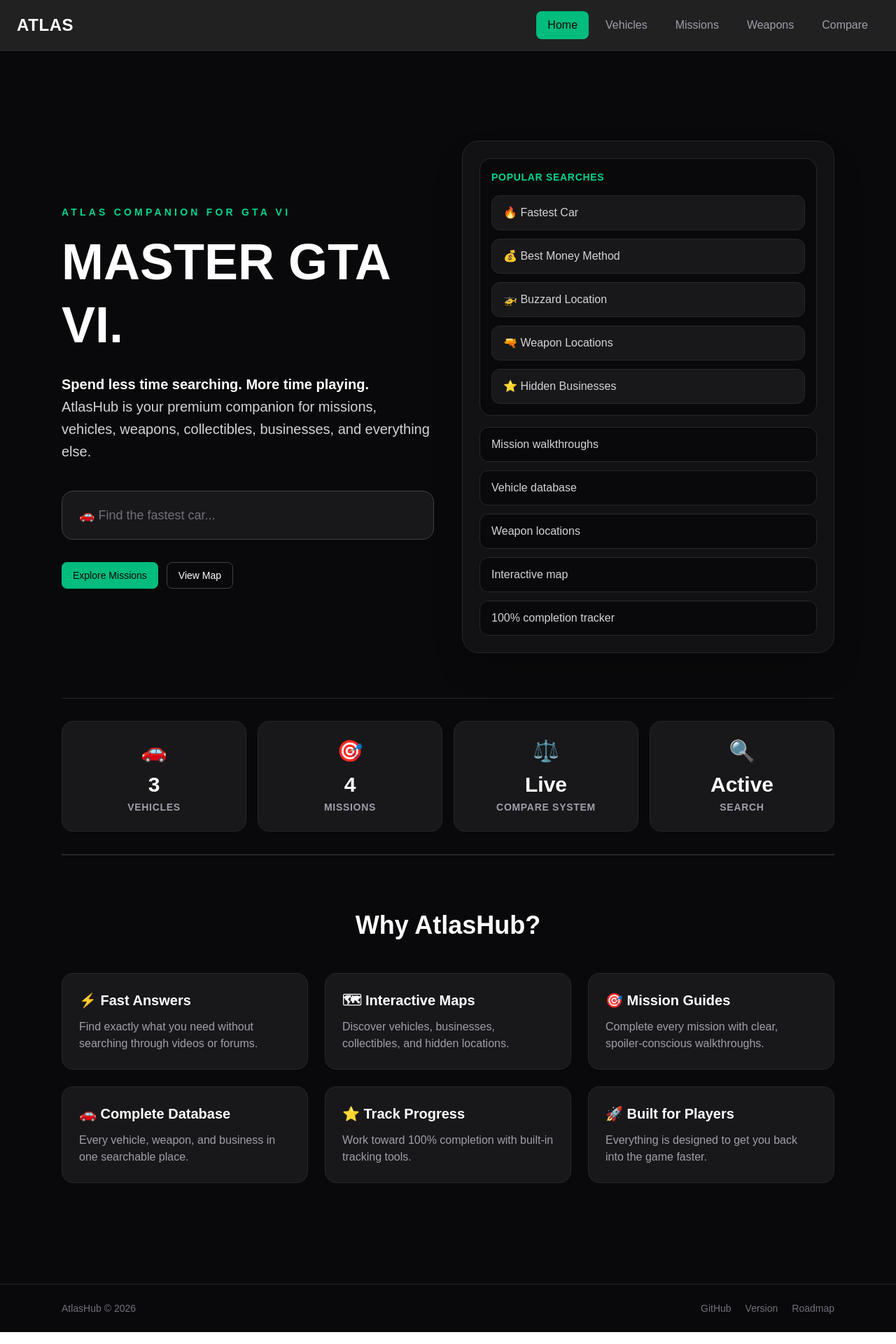
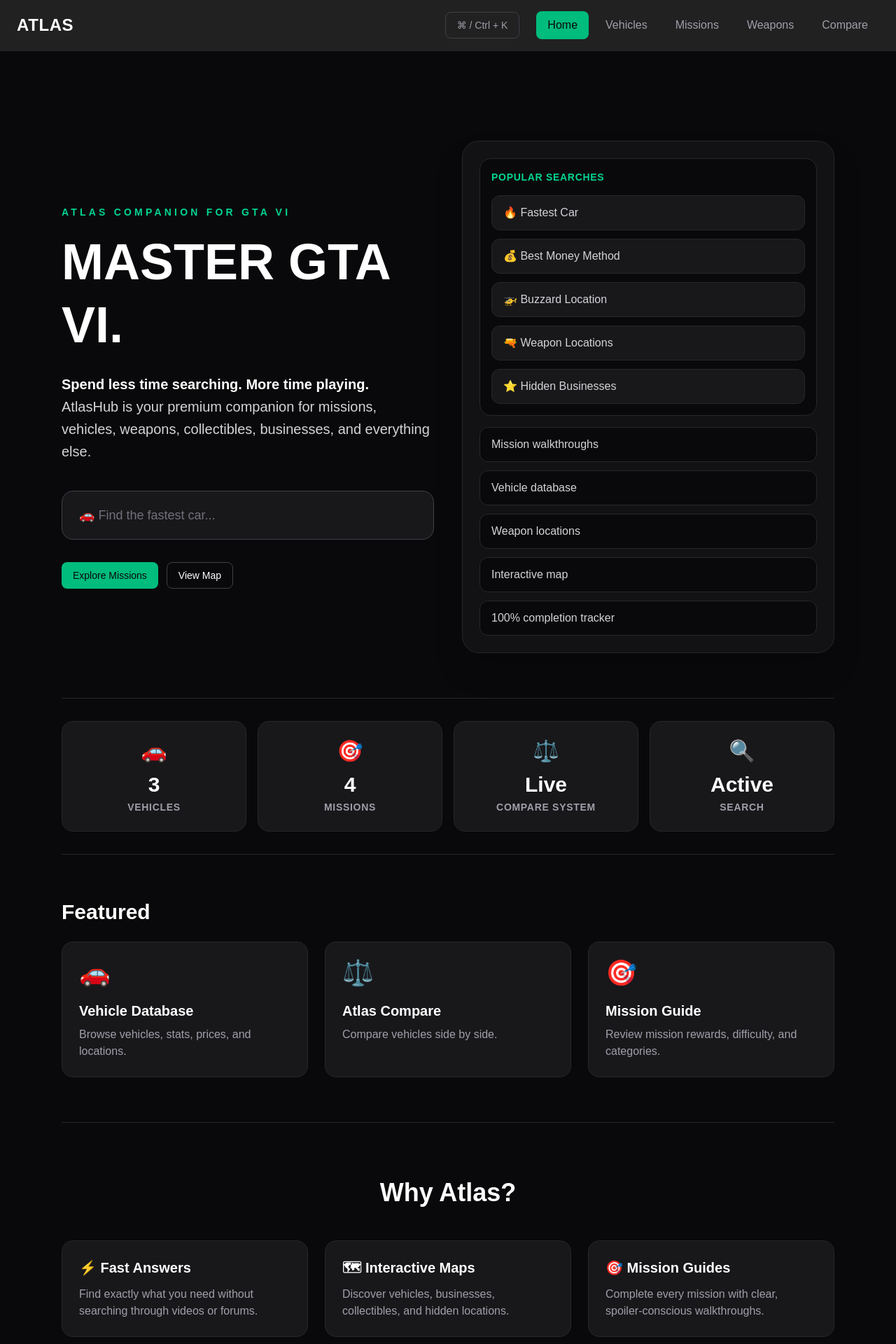
Before and after one commit to dowens0726-ui/atlashub, a Next.js app: page / in a window 1280 px wide. Shown: the top 1920 px of the page at 70% size. Built offline with nearby package versions, Linux system fonts and the light colour scheme.

Commit message:
Add command palette shell and compare polish

```diff
--- a/app/compare/page.tsx
+++ b/app/compare/page.tsx
@@ -1,5 +1,9 @@
+import Image from "next/image";
+import AtlasVerdict from "../components/compare/AtlasVerdict";
 import ComparisonRow from "../components/compare/ComparisonRow";
 import Container from "../components/ui/Container";
+import FeatureChip from "../components/ui/FeatureChip";
+import FeaturedBadge from "../components/vehicles/FeaturedBadge";
 import { vehicles } from "../data/vehicles";
 
 type ComparePageProps = {
@@ -28,69 +32,47 @@
 
         <div className="mt-12 grid gap-6 md:grid-cols-2">
           {selectedVehicle && (
-            <div className="rounded-2xl border border-zinc-800 bg-zinc-900 p-8">
-              <h2 className="text-3xl font-bold">{selectedVehicle.name}</h2>
-              <p className="mt-2 text-zinc-400">
-                {selectedVehicle.manufacturer}
-              </p>
+            <div className="overflow-hidden rounded-2xl border border-zinc-800 bg-zinc-900">
+              <Image src={selectedVehicle.image} alt={selectedVehicle.name} width={800} height={450} className="h-56 w-full object-cover" />
+              <div className="p-8">
+                <FeaturedBadge featured={selectedVehicle.featured} />
+                <h2 className="mt-4 text-3xl font-bold">{selectedVehicle.name}</h2>
+                <p className="mt-2 text-zinc-400">{selectedVehicle.manufacturer}</p>
+                <div className="mt-5 flex flex-wrap gap-3">
+                  <FeatureChip>🏁 {selectedVehicle.class}</FeatureChip>
+                  <FeatureChip>⚙ {selectedVehicle.drivetrain}</FeatureChip>
+                </div>
+              </div>
             </div>
           )}
 
           {comparisonVehicle && (
-            <div className="rounded-2xl border border-zinc-800 bg-zinc-900 p-8">
-              <h2 className="text-3xl font-bold">{comparisonVehicle.name}</h2>
-              <p className="mt-2 text-zinc-400">
-                {comparisonVehicle.manufacturer}
-              </p>
+            <div className="overflow-hidden rounded-2xl border border-zinc-800 bg-zinc-900">
+              <Image src={comparisonVehicle.image} alt={comparisonVehicle.name} width={800} height={450} className="h-56 w-full object-cover" />
+              <div className="p-8">
+                <FeaturedBadge featured={comparisonVehicle.featured} />
+                <h2 className="mt-4 text-3xl font-bold">{comparisonVehicle.name}</h2>
+                <p className="mt-2 text-zinc-400">{comparisonVehicle.manufacturer}</p>
+                <div className="mt-5 flex flex-wrap gap-3">
+                  <FeatureChip>🏁 {comparisonVehicle.class}</FeatureChip>
+                  <FeatureChip>⚙ {comparisonVehicle.drivetrain}</FeatureChip>
+                </div>
+              </div>
             </div>
           )}
         </div>
 
         {selectedVehicle && comparisonVehicle && (
+          <AtlasVerdict left={selectedVehicle} right={comparisonVehicle} />
+        )}
+
+        {selectedVehicle && comparisonVehicle && (
           <div className="mt-10 space-y-6">
-            <ComparisonRow
-              label="Price"
-              leftValue={`$${selectedVehicle.price.toLocaleString()}`}
-              rightValue={`$${comparisonVehicle.price.toLocaleString()}`}
-              leftBarValue={selectedVehicle.price}
-              rightBarValue={comparisonVehicle.price}
-              max={3000000}
-              lowerIsBetter
-            />
-
-            <ComparisonRow
-              label="Top Speed"
-              leftValue={selectedVehicle.topSpeed}
-              rightValue={comparisonVehicle.topSpeed}
-              leftBarValue={selectedVehicle.topSpeed}
-              rightBarValue={comparisonVehicle.topSpeed}
-              max={180}
-              suffix=" mph"
-            />
-
-            <ComparisonRow
-              label="Acceleration"
-              leftValue={selectedVehicle.acceleration}
-              rightValue={comparisonVehicle.acceleration}
-              leftBarValue={selectedVehicle.acceleration}
-              rightBarValue={comparisonVehicle.acceleration}
-            />
-
-            <ComparisonRow
-              label="Handling"
-              leftValue={selectedVehicle.handling}
-              rightValue={comparisonVehicle.handling}
-              leftBarValue={selectedVehicle.handling}
-              rightBarValue={comparisonVehicle.handling}
-            />
-
-            <ComparisonRow
-              label="Braking"
-              leftValue={selectedVehicle.braking}
-              rightValue={comparisonVehicle.braking}
-              leftBarValue={selectedVehicle.braking}
-              rightBarValue={comparisonVehicle.braking}
-            />
+            <ComparisonRow label="Price" leftValue={`$${selectedVehicle.price.toLocaleString()}`} rightValue={`$${comparisonVehicle.price.toLocaleString()}`} leftBarValue={selectedVehicle.price} rightBarValue={comparisonVehicle.price} max={3000000} lowerIsBetter />
+            <ComparisonRow label="Top Speed" leftValue={selectedVehicle.topSpeed} rightValue={comparisonVehicle.topSpeed} leftBarValue={selectedVehicle.topSpeed} rightBarValue={comparisonVehicle.topSpeed} max={180} suffix=" mph" />
+            <ComparisonRow label="Acceleration" leftValue={selectedVehicle.acceleration} rightValue={comparisonVehicle.acceleration} leftBarValue={selectedVehicle.acceleration} rightBarValue={comparisonVehicle.acceleration} />
+            <ComparisonRow label="Handling" leftValue={selectedVehicle.handling} rightValue={comparisonVehicle.handling} leftBarValue={selectedVehicle.handling} rightBarValue={comparisonVehicle.handling} />
+            <ComparisonRow label="Braking" leftValue={selectedVehicle.braking} rightValue={comparisonVehicle.braking} leftBarValue={selectedVehicle.braking} rightBarValue={comparisonVehicle.braking} />
           </div>
         )}
       </Container>
--- /dev/null
+++ b/app/components/compare/AtlasVerdict.tsx
@@ -0,0 +1,69 @@
+import type { Vehicle } from "../../types/vehicle";
+
+type AtlasVerdictProps = {
+  left: Vehicle;
+  right: Vehicle;
+};
+
+export default function AtlasVerdict({ left, right }: AtlasVerdictProps) {
+  const leftWins = [
+    left.price < right.price,
+    left.topSpeed > right.topSpeed,
+    left.acceleration > right.acceleration,
+    left.handling > right.handling,
+    left.braking > right.braking,
+  ].filter(Boolean).length;
+
+  const rightWins = [
+    right.price < left.price,
+    right.topSpeed > left.topSpeed,
+    right.acceleration > left.acceleration,
+    right.handling > left.handling,
+    right.braking > left.braking,
+  ].filter(Boolean).length;
+
+  const winner =
+    leftWins === rightWins ? "Tie" : leftWins > rightWins ? left.name : right.name;
+
+  return (
+    <section className="mt-10 rounded-3xl border border-emerald-500/30 bg-emerald-500/10 p-8">
+      <p className="text-sm font-bold uppercase tracking-wider text-emerald-400">
+        🏆 Atlas Verdict
+      </p>
+
+      <h2 className="mt-3 text-3xl font-black">
+        {winner === "Tie" ? "This comparison is a tie" : `${winner} wins`}
+      </h2>
+
+      <div className="mt-6 grid gap-6 md:grid-cols-2">
+  <div>
+    <h3 className="font-bold text-emerald-400">
+      {left.name}
+    </h3>
+
+    <ul className="mt-3 space-y-2 text-zinc-300">
+      {left.price < right.price && <li>✔ Better Price</li>}
+      {left.topSpeed > right.topSpeed && <li>✔ Faster</li>}
+      {left.acceleration > right.acceleration && <li>✔ Better Acceleration</li>}
+      {left.handling > right.handling && <li>✔ Better Handling</li>}
+      {left.braking > right.braking && <li>✔ Better Braking</li>}
+    </ul>
+  </div>
+
+  <div>
+    <h3 className="font-bold text-emerald-400">
+      {right.name}
+    </h3>
+
+    <ul className="mt-3 space-y-2 text-zinc-300">
+      {right.price < left.price && <li>✔ Better Price</li>}
+      {right.topSpeed > left.topSpeed && <li>✔ Faster</li>}
+      {right.acceleration > left.acceleration && <li>✔ Better Acceleration</li>}
+      {right.handling > left.handling && <li>✔ Better Handling</li>}
+      {right.braking > left.braking && <li>✔ Better Braking</li>}
+    </ul>
+  </div>
+</div>
+    </section>
+  );
+}
--- /dev/null
+++ b/app/components/home/FeaturedContent.tsx
@@ -0,0 +1,46 @@
+import Link from "next/link";
+
+const featuredItems = [
+  {
+    title: "Vehicle Database",
+    description: "Browse vehicles, stats, prices, and locations.",
+    href: "/vehicles",
+    icon: "🚗",
+  },
+  {
+    title: "Atlas Compare",
+    description: "Compare vehicles side by side.",
+    href: "/compare?vehicle=comet-s2&compareWith=buffalo-stx",
+    icon: "⚖️",
+  },
+  {
+    title: "Mission Guide",
+    description: "Review mission rewards, difficulty, and categories.",
+    href: "/missions",
+    icon: "🎯",
+  },
+];
+
+export default function FeaturedContent() {
+  return (
+    <section className="py-16">
+      <h2 className="text-3xl font-black">Featured</h2>
+
+      <div className="mt-6 grid gap-6 md:grid-cols-3">
+        {featuredItems.map((item) => (
+          <Link
+            key={item.title}
+            href={item.href}
+            className="rounded-2xl border border-zinc-800 bg-zinc-900 p-6 transition hover:-translate-y-1 hover:border-emerald-400"
+          >
+            <div className="text-4xl">{item.icon}</div>
+
+            <h3 className="mt-5 text-xl font-bold">{item.title}</h3>
+
+            <p className="mt-2 text-zinc-400">{item.description}</p>
+          </Link>
+        ))}
+      </div>
+    </section>
+  );
+}
--- /dev/null
+++ b/app/components/layout/CommandPalette.tsx
@@ -0,0 +1,42 @@
+"use client";
+
+import { useState } from "react";
+
+export default function CommandPalette() {
+  const [open, setOpen] = useState(false);
+
+  return (
+    <>
+      <button
+        onClick={() => setOpen(true)}
+        className="rounded-lg border border-zinc-700 px-4 py-2 text-sm text-zinc-400 hover:border-emerald-400 hover:text-white"
+      >
+        ⌘ / Ctrl + K
+      </button>
+
+      {open && (
+        <div className="fixed inset-0 z-50 flex items-start justify-center bg-black/60 pt-32">
+          <div className="w-full max-w-2xl rounded-2xl border border-zinc-800 bg-zinc-900 p-6 shadow-2xl">
+            <input
+              autoFocus
+              type="text"
+              placeholder="Search Atlas..."
+              className="w-full rounded-xl border border-zinc-700 bg-zinc-950 px-5 py-4 text-lg outline-none focus:border-emerald-400"
+            />
+
+            <p className="mt-6 text-zinc-500">
+              Search results coming soon...
+            </p>
+
+            <button
+              onClick={() => setOpen(false)}
+              className="mt-6 text-sm text-emerald-400 hover:text-emerald-300"
+            >
+              Close
+            </button>
+          </div>
+        </div>
+      )}
+    </>
+  );
+}
--- a/app/components/layout/Navbar.tsx
+++ b/app/components/layout/Navbar.tsx
@@ -2,6 +2,7 @@
 
 import Link from "next/link";
 import { usePathname } from "next/navigation";
+import CommandPalette from "./CommandPalette";
 
 const links = [
   { href: "/", label: "Home" },
@@ -23,6 +24,9 @@
         >
           ATLAS
         </Link>
+
+        <div className="flex items-center gap-6">
+          <CommandPalette />
 
           <div className="flex items-center gap-2">
             {links.map((link) => {
@@ -46,6 +50,7 @@
               );
             })}
           </div>
+        </div>
       </nav>
     </header>
   );
--- a/app/page.tsx
+++ b/app/page.tsx
@@ -1,10 +1,12 @@
 "use client";
 
+import FeaturedContent from "./components/home/FeaturedContent";
 import AtlasStats from "./components/home/AtlasStats";
 import Container from "./components/ui/Container";
 import Button from "./components/ui/Button";
 import AtlasSearch from "./components/AtlasSearch";
 import FeatureCard from "./components/FeatureCard";
+import Features from "./components/home/Features";
 
 export default function Home() {
   return (
@@ -88,6 +90,10 @@
 
         <AtlasStats />
 
+        <FeaturedContent />
+
+        <Features />
+
         <section className="border-t border-zinc-800 py-20">
           <h2 className="mb-12 text-center text-4xl font-bold">
             Why AtlasHub?
```
Lines whose indentation alone changed are shown as unchanged.
